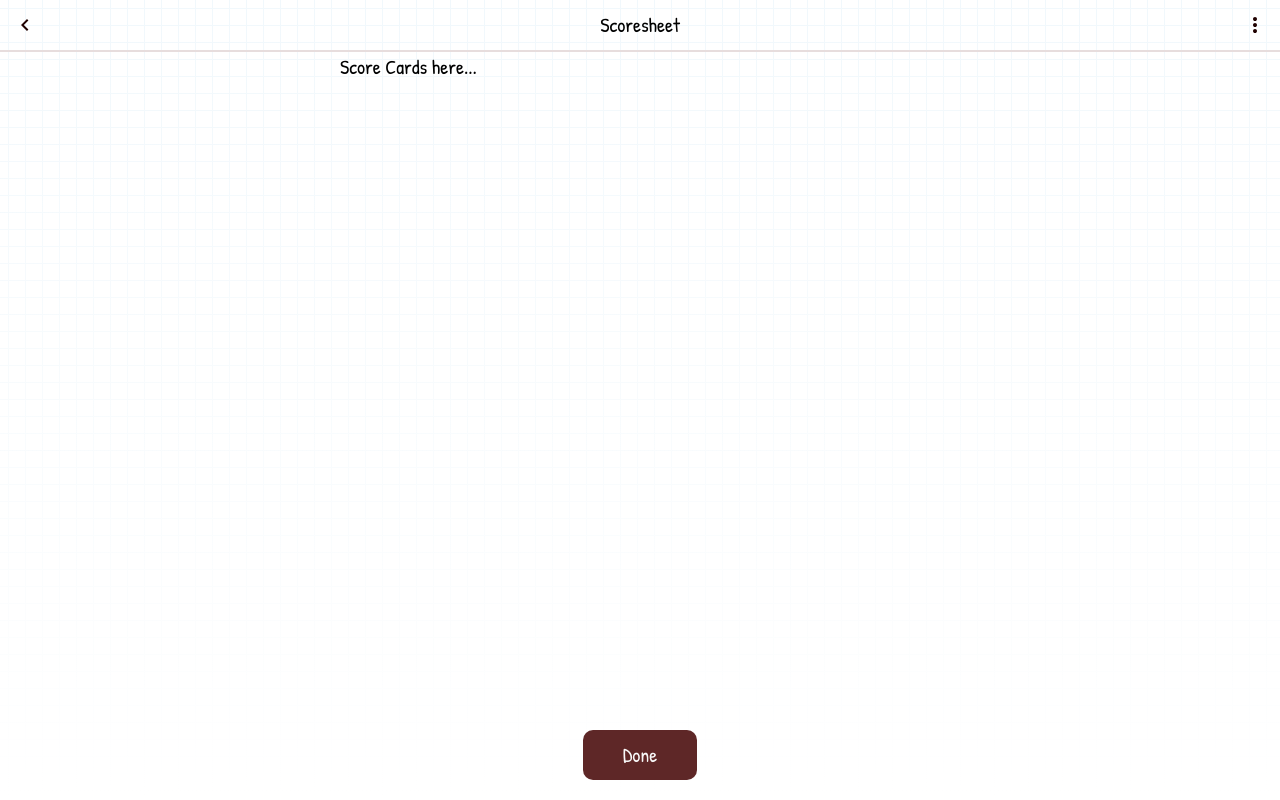
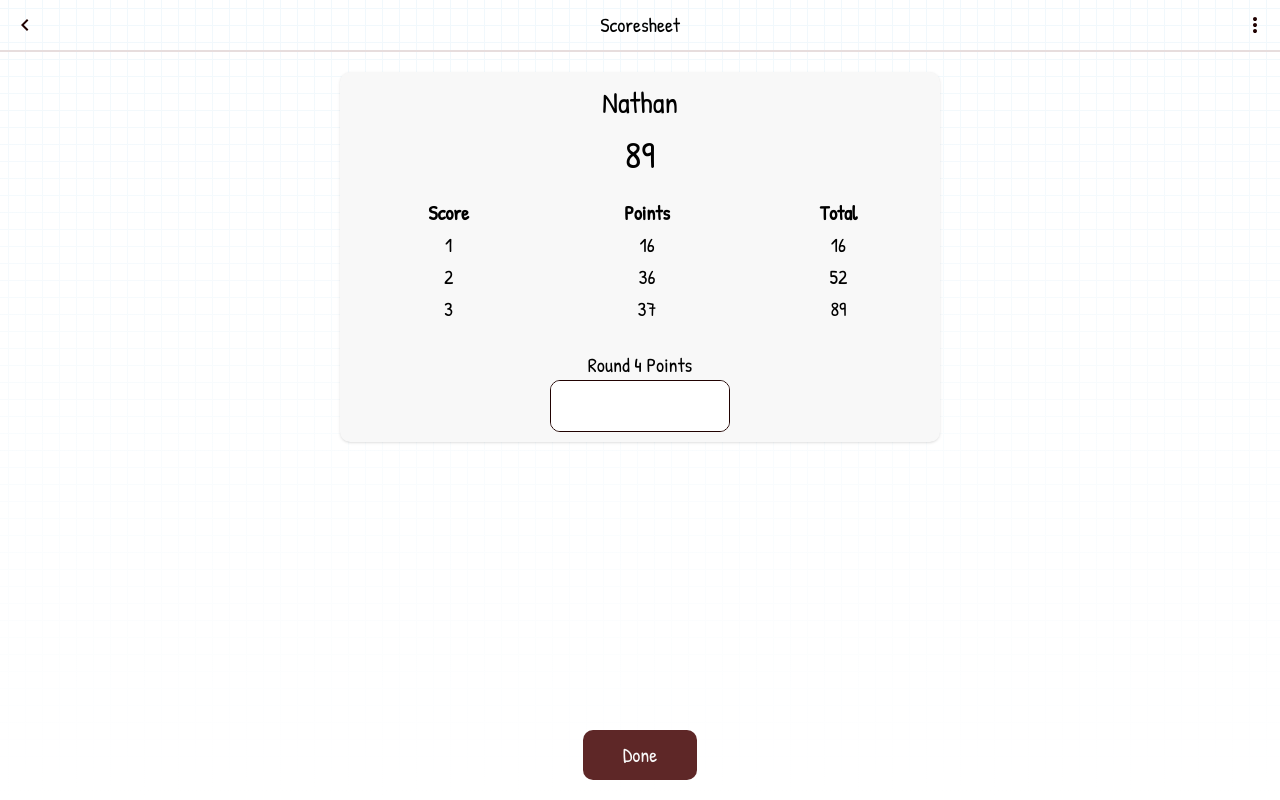
Before and after one commit to ngblaylock/scoresheet, a SvelteKit app: page /game/add-scores in a window 1280 px wide. Built offline with nearby package versions, Linux system fonts and the light colour scheme.

Commit message:
More UI Updates

```diff
--- a/src/lib/Input.svelte
+++ b/src/lib/Input.svelte
@@ -1,8 +1,9 @@
 <script lang="ts">
-	export let value = "defaultHeader";
+	export let value = "";
+	export let id: string;
 </script>
 
 <div class="flex border border-dark rounded-lg overflow-hidden">
-	<input type="text" class="py-2 px-2 flex-1 text-center" bind:value />
+	<input type="text" class="py-2 px-2 flex-1 text-center w-full" bind:value {id} />
 	<slot name="append" />
 </div>
--- a/src/routes/game/add-player/+page.svelte
+++ b/src/routes/game/add-player/+page.svelte
@@ -1 +1,21 @@
-<h1>Add Player</h1>
+<script lang="ts">
+	import Title from '$lib/Title.svelte';
+	import Input from '$lib/Input.svelte';
+  import Button from '$lib/Button.svelte';
+</script>
+
+<Title>Add Player</Title>
+
+<label for="new-player-name">Player Name</label>
+<Input id="new-player-name" />
+
+<label for="new-player-score" class="mt-3">Starting Score</label>
+<Input id="new-player-score" />
+
+<div class="text-center font-sans text-sm text-gray-500 mt-4">
+  <div>MIN &mdash; 54</div>
+  <div>AVG &mdash; 145</div>
+  <div>MAX &mdash; 210</div>
+</div>
+
+<Button classList="mt-auto">Done</Button>
--- a/src/routes/game/add-scores/+page.svelte
+++ b/src/routes/game/add-scores/+page.svelte
@@ -1,7 +1,40 @@
 <script lang="ts">
-  import Button from '$lib/Button.svelte'
+	import Button from '$lib/Button.svelte';
+	import Card from '$lib/Card.svelte';
+  import Input from '$lib/Input.svelte';
 </script>
 
-Score Cards here...
+<Card classList="mt-4">
+  <div class="text-center text-2xl mb-2">Nathan</div>
+  <div class="text-center text-3xl">89</div>
+  <table class="table-auto w-full mt-4">
+    <thead>
+      <tr>
+        <th>Score</th>
+        <th>Points</th>
+        <th>Total</th>
+      </tr>
+    </thead>
+    <tbody>
+      <tr>
+        <td class="text-center">1</td>
+        <td class="text-center">16</td>
+        <td class="text-center">16</td>
+      </tr>
+      <tr>
+        <td class="text-center">2</td>
+        <td class="text-center">36</td>
+        <td class="text-center">52</td>
+      </tr>
+      <tr>
+        <td class="text-center">3</td>
+        <td class="text-center">37</td>
+        <td class="text-center">89</td>
+      </tr>
+    </tbody>
+  </table>
+  <label for="round-points" class="block text-center mt-5">Round 4 Points</label>
+  <div class="w-36 mx-auto"><Input id='round-points' /></div>
+</Card>
 
 <Button href="/game/scores">Done</Button>
--- a/src/routes/game/scores/+page.svelte
+++ b/src/routes/game/scores/+page.svelte
@@ -1,7 +1,19 @@
 <script lang="ts">
-  import Button from '$lib/Button.svelte'
+	import Button from '$lib/Button.svelte';
+	import Title from '$lib/Title.svelte';
+  import Card from '$lib/Card.svelte';
+  let players = [{ name: 'Nathan', score: 89 }, { name: 'Donna', score: 210 }, { name: 'Jebby', score: 112 }];
 </script>
 
-<h1>Round 3</h1>
+<Title>Round 3</Title>
+
+{#each players as player}
+  <Card classList="mb-1">
+    <div class="flex justify-between">
+      {player.name}
+      <span>{player.score}</span>
+    </div>
+  </Card>
+{/each}
 
 <Button href="/game/add-scores">Add Scores</Button>
--- a/src/routes/game/setup/+page.svelte
+++ b/src/routes/game/setup/+page.svelte
@@ -1,4 +1,6 @@
 <script lang="ts">
+	import { fade, scale } from "svelte/transition";
+	import { flip } from 'svelte/animate';
 	import Button from '$lib/Button.svelte';
 	import Title from '$lib/Title.svelte';
 	import Card from '$lib/Card.svelte';
@@ -11,22 +13,28 @@
 		players = players;
 		newPlayer = ''
 	}
+	const removePlayer = (index: number) => {
+		players = players.filter((p, i) => i !== index)
+	}
 </script>
 
 <Title>Players</Title>
 <div>
-	{#each players as player}
+	{#each players as player, index (player)}
+	<!--TODO: I don't like the way this animates  -->
+		<div animate:flip in:scale out:fade="{{ duration: 100 }}">
 			<Card classList="mb-1">
 				<div class="flex">
 					<img src="/icons/drag-vertical.svg" alt="drag icon" />
 					<div class="mx-2">{player.name}</div>
-				<button class="ml-auto">
+					<button class="ml-auto" on:click={() => removePlayer(index)}>
 						<img src="/icons/close.svg" alt="remove player icon" />
 					</button>
 				</div>
 			</Card>
+		</div>
 	{/each}
-	<Input bind:value={newPlayer}>
+	<Input id="new-player-name" bind:value={newPlayer}>
 		<span slot="append">
 			<Button on:click={addPlayer} classList="rounded-none px-4" variant="dark" inline>Add</Button></span
 		>
```
Lines whose indentation alone changed are shown as unchanged.
